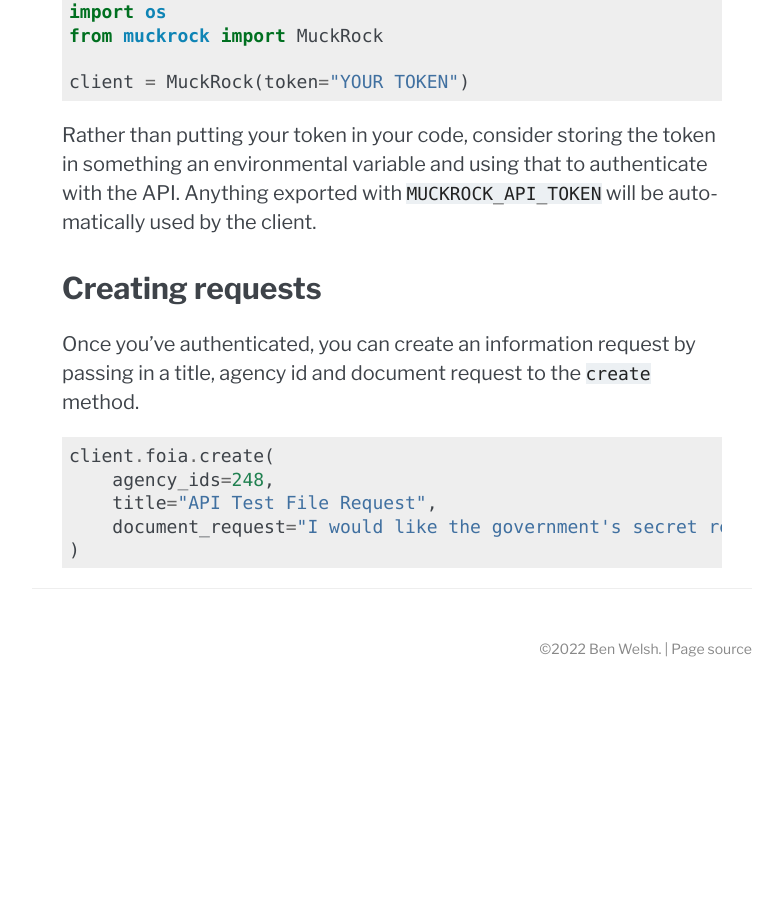
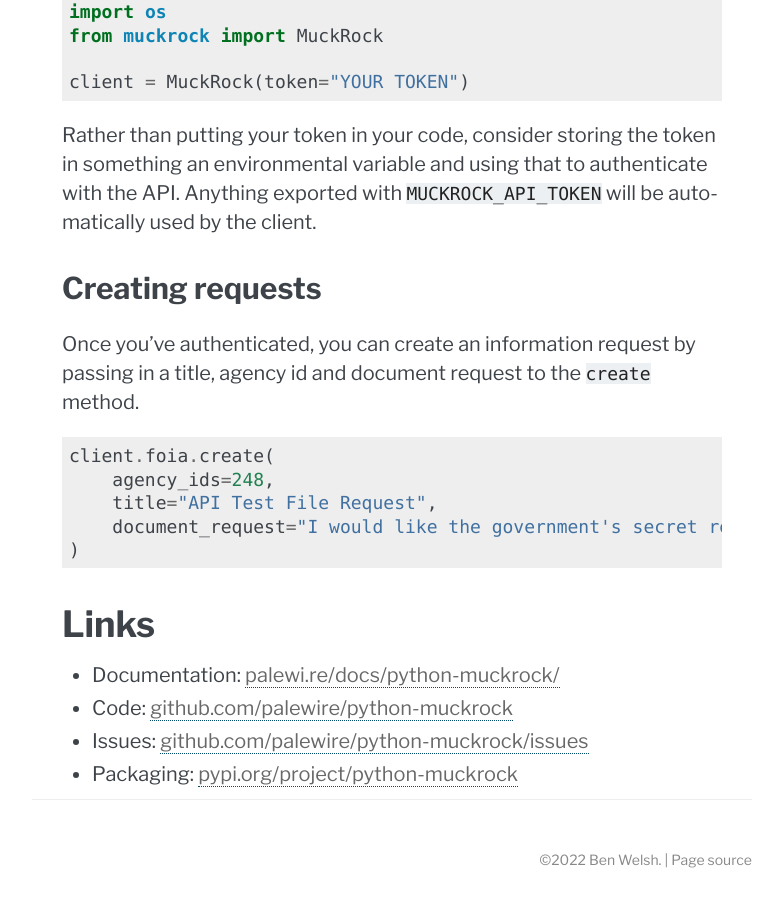
Before and after one commit to palewire/python-muckrock, a Sphinx documentation site: the page built from docs/index.md, in a window 1280 px wide and 900 px high, scrolled down 1210 px. Shown: the whole window, without its empty margins (358-1141 px from the left). Built offline with Sphinx 7.4.7, drawn with Linux system fonts in a browser that asks for light colours; before the commit the page ends 1900 px from its top, so only the background shows below that.

Commit message:
Add links

````diff
--- a/docs/index.md
+++ b/docs/index.md
@@ -68,3 +68,10 @@
     document_request="I would like the government's secret receipe for the world's best burrito.",
 )
 ```
+
+## Links
+
+- Documentation: [palewi.re/docs/python-muckrock/](https://palewi.re/docs/python-muckrock/)
+- Code: [github.com/palewire/python-muckrock](https://github.com/palewire/python-muckrock)
+- Issues: [github.com/palewire/python-muckrock/issues](https://github.com/palewire/python-muckrock/issues)
+- Packaging: [pypi.org/project/python-muckrock](https://pypi.org/project/python-muckrock)
````
